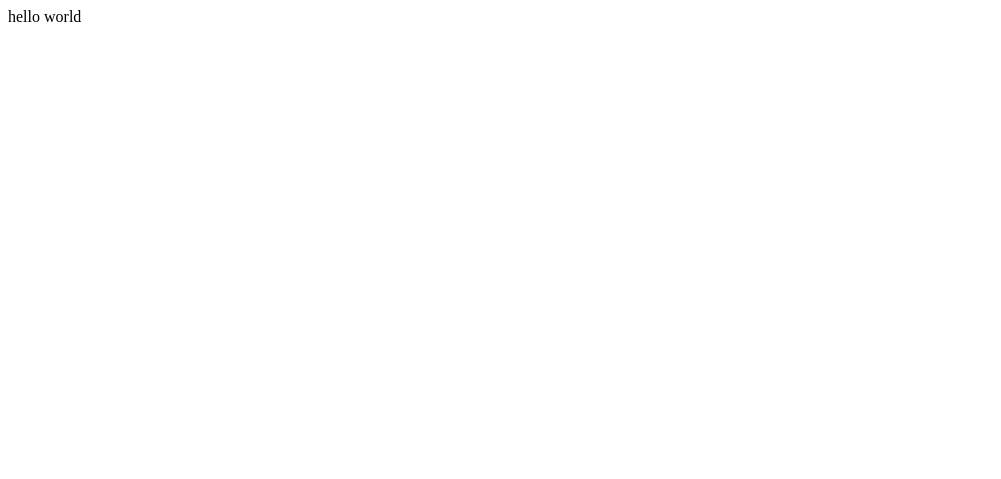
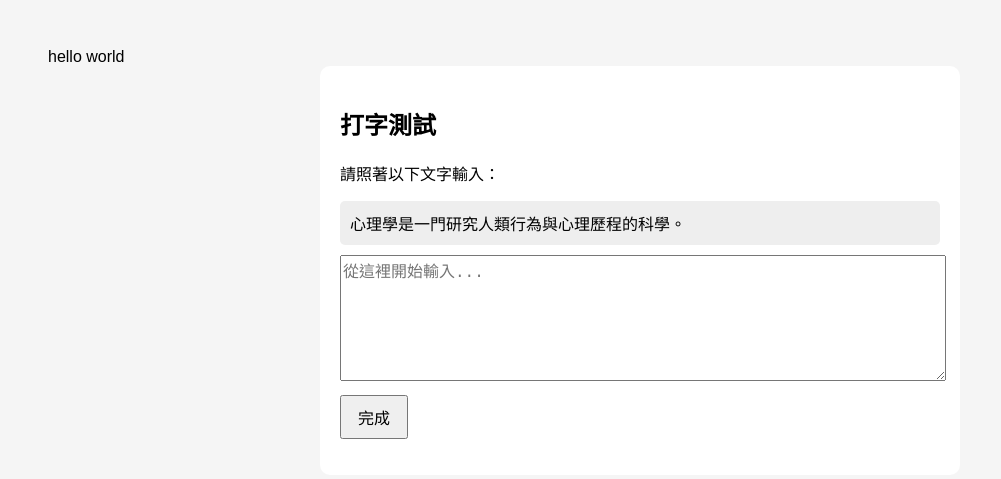
Before and after one commit to s114286Chloe/s114286Chloe.github.io, a plain HTML site: page index.html in a window 1280 px wide. Shown: the whole page, without its empty margins (0-1001 px from the left). Drawn offline with Linux system fonts and the light colour scheme.

Commit message:
Update index.html

```diff
--- a/index.html
+++ b/index.html
@@ -9,3 +9,93 @@
       hello world
   </body>
 </html>
+<!DOCTYPE html>
+<html lang="zh-Hant">
+<head>
+  <meta charset="UTF-8">
+  <title>打字測試</title>
+  <style>
+    body {
+      font-family: Arial, sans-serif;
+      background-color: #f5f5f5;
+      padding: 40px;
+    }
+    .container {
+      background: white;
+      padding: 20px;
+      max-width: 600px;
+      margin: auto;
+      border-radius: 10px;
+    }
+    #targetText {
+      background: #eee;
+      padding: 10px;
+      border-radius: 5px;
+    }
+    textarea {
+      width: 100%;
+      height: 120px;
+      margin-top: 10px;
+      font-size: 16px;
+    }
+    button {
+      margin-top: 10px;
+      padding: 8px 16px;
+      font-size: 16px;
+    }
+  </style>
+</head>
+<body>
+
+<div class="container">
+  <h2>打字測試</h2>
+
+  <p>請照著以下文字輸入：</p>
+  <div id="targetText">
+    心理學是一門研究人類行為與心理歷程的科學。
+  </div>
+
+  <textarea id="inputText" placeholder="從這裡開始輸入..."></textarea>
+  <button onclick="finish()">完成</button>
+
+  <p id="result"></p>
+</div>
+
+<script>
+  const targetText = document.getElementById("targetText").innerText;
+  const inputText = document.getElementById("inputText");
+  const result = document.getElementById("result");
+
+  let startTime = null;
+
+  inputText.addEventListener("input", () => {
+    if (!startTime) {
+      startTime = new Date();
+    }
+  });
+
+  function finish() {
+    if (!startTime) {
+      result.innerText = "請先開始輸入文字！";
+      return;
+    }
+
+    const endTime = new Date();
+    const timeUsed = (endTime - startTime) / 1000;
+
+    let correct = 0;
+    for (let i = 0; i < inputText.value.length; i++) {
+      if (inputText.value[i] === targetText[i]) {
+        correct++;
+      }
+    }
+
+    result.innerHTML = `
+      花費時間：${timeUsed.toFixed(2)} 秒<br>
+      正確字元數：${correct} / ${targetText.length}
+    `;
+  }
+</script>
+
+</body>
+</html>
```
